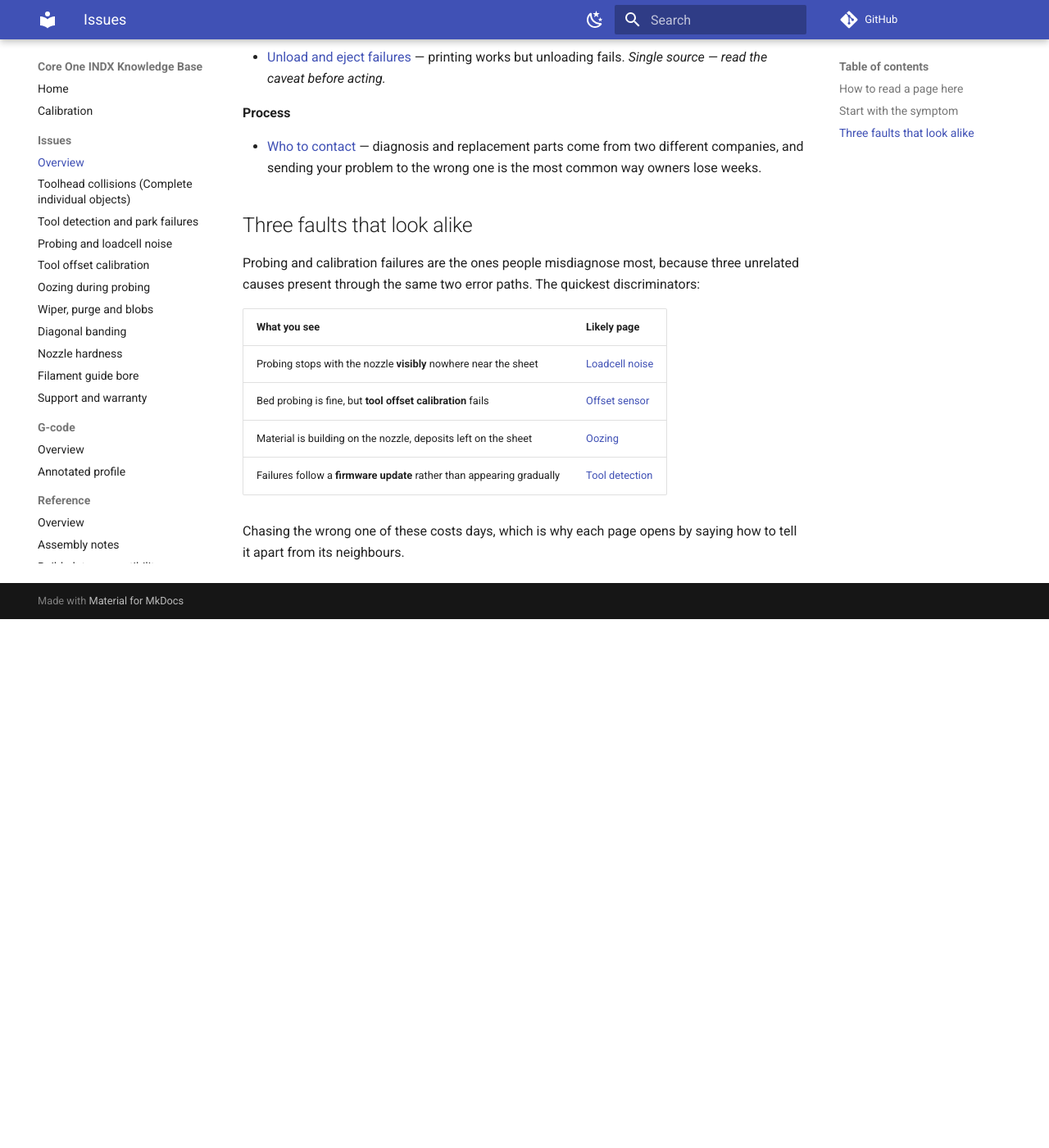
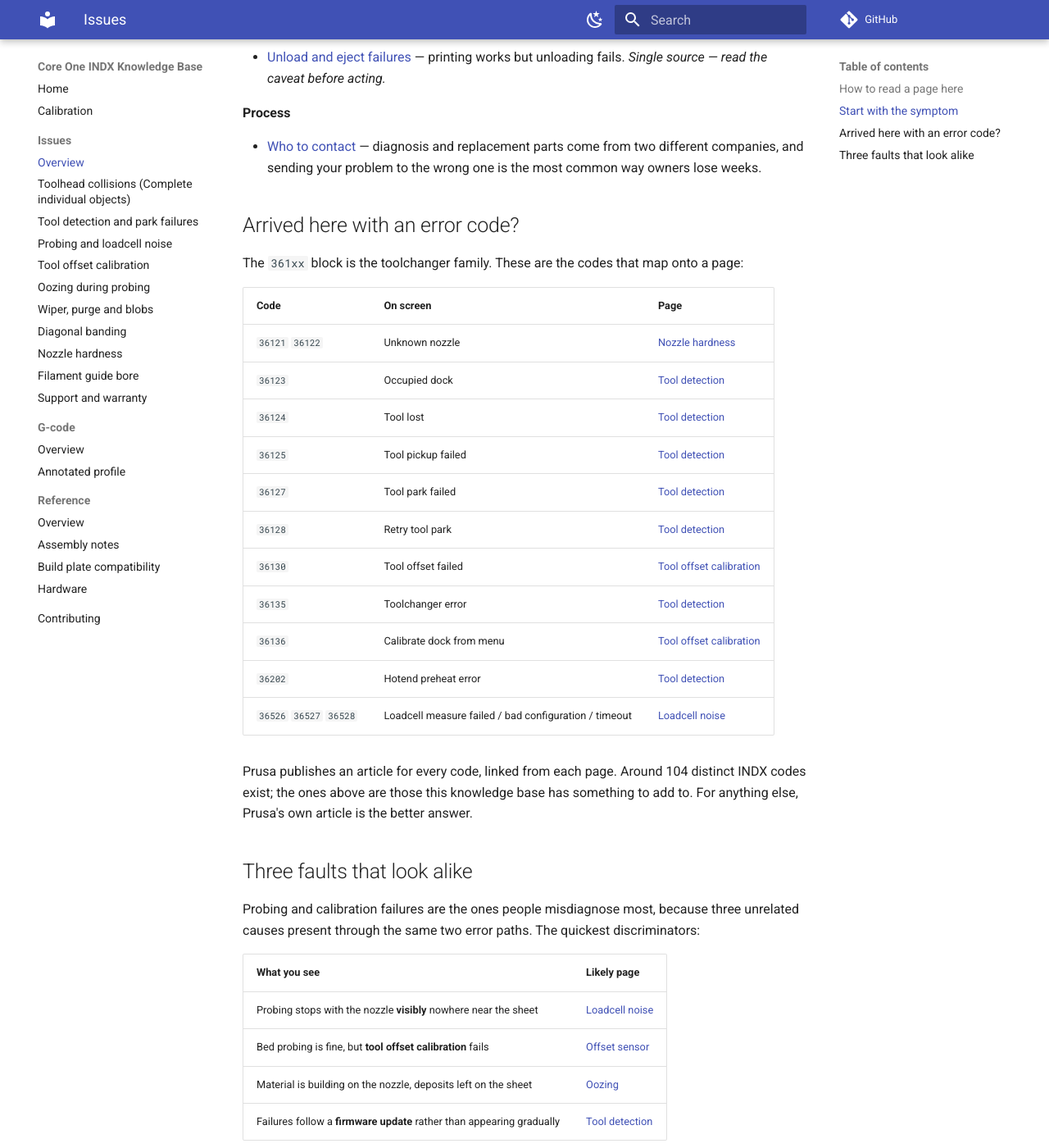
Before and after one commit to hyiger/coreone-indx-kb, an MkDocs documentation site: the page built from docs/issues/index.md, in a window 1280 px wide and 1400 px high, scrolled down 1408 px. Shown: the whole window at 82% size. Built offline with MkDocs 1.6.1 and Material for MkDocs 9.7.7, drawn with Linux system fonts in a browser that asks for light colours; comment, search, counter and statistics services are not loaded; before the commit the page ends 2163 px from its top, so only the background shows below that.

Commit message:
Put Prusa's error codes on the pages they belong to
A reader meets the code before they can describe the symptom, and the knowledge
base had no way in from one. Four pages now carry a table of the codes that lead
to them, each linking Prusa's own article, and the Issues index carries a lookup
for someone who has a code and does not yet know which page they want.

The mappings are only the unambiguous ones. 36125 tool pickup failed and 36127
tool park failed are literally the two halves of the fault the tool detection page
describes — a tool that will not read as picked up, and one that will not read as
parked — with 36128 as the retry that usually succeeds. 36130 is the offset
calibration page, and is the article the firmware itself links for that error.
36526/7/8 are the loadcell family. 36121/36122 unknown nozzle belong with nozzle
hardness because they fire on the per-tool declaration that carries the abrasive
and high-flow flags.

Several of these are INDX-exclusive — their slugs name no other machine — which
is a useful signal that the fault really is toolchanger-specific rather than a
Core One issue the INDX inherits.

Codes are identifiers rather than settings, so this adds no verification burden:
the code, its official name and a link are all publishable. What is not lifted is
the remedy steps out of those articles, which are procedural and carry values.

Around 104 distinct INDX codes exist. Only the ones this knowledge base has
something to add to are mapped; the index says so and points elsewhere for the
rest, rather than pretending to be a complete error reference.

```diff
--- a/docs/issues/index.md
+++ b/docs/issues/index.md
@@ -81,6 +81,28 @@
   come from two different companies, and sending your problem to the wrong one is the
   most common way owners lose weeks.
 
+## Arrived here with an error code?
+
+The `361xx` block is the toolchanger family. These are the codes that map onto a page:
+
+| Code | On screen | Page |
+|---|---|---|
+| `36121` `36122` | Unknown nozzle | [Nozzle hardness](nozzle-hardness.md) |
+| `36123` | Occupied dock | [Tool detection](tool-detection-ringdown-decay.md) |
+| `36124` | Tool lost | [Tool detection](tool-detection-ringdown-decay.md) |
+| `36125` | Tool pickup failed | [Tool detection](tool-detection-ringdown-decay.md) |
+| `36127` | Tool park failed | [Tool detection](tool-detection-ringdown-decay.md) |
+| `36128` | Retry tool park | [Tool detection](tool-detection-ringdown-decay.md) |
+| `36130` | Tool offset failed | [Tool offset calibration](offset-sensor-board-failure.md) |
+| `36135` | Toolchanger error | [Tool detection](tool-detection-ringdown-decay.md) |
+| `36136` | Calibrate dock from menu | [Tool offset calibration](offset-sensor-board-failure.md) |
+| `36202` | Hotend preheat error | [Tool detection](tool-detection-ringdown-decay.md) |
+| `36526` `36527` `36528` | Loadcell measure failed / bad configuration / timeout | [Loadcell noise](loadcell-emi-noise.md) |
+
+Prusa publishes an article for every code, linked from each page. Around 104 distinct
+INDX codes exist; the ones above are those this knowledge base has something to add to.
+For anything else, Prusa's own article is the better answer.
+
 ## Three faults that look alike
 
 Probing and calibration failures are the ones people misdiagnose most, because three
```
Also changed, not shown: docs/issues/loadcell-emi-noise.md (+13 -1 lines), docs/issues/nozzle-hardness.md (+12 -1 lines), docs/issues/offset-sensor-board-failure.md (+13 -1 lines), docs/issues/tool-detection-ringdown-decay.md (+20 -2 lines).
